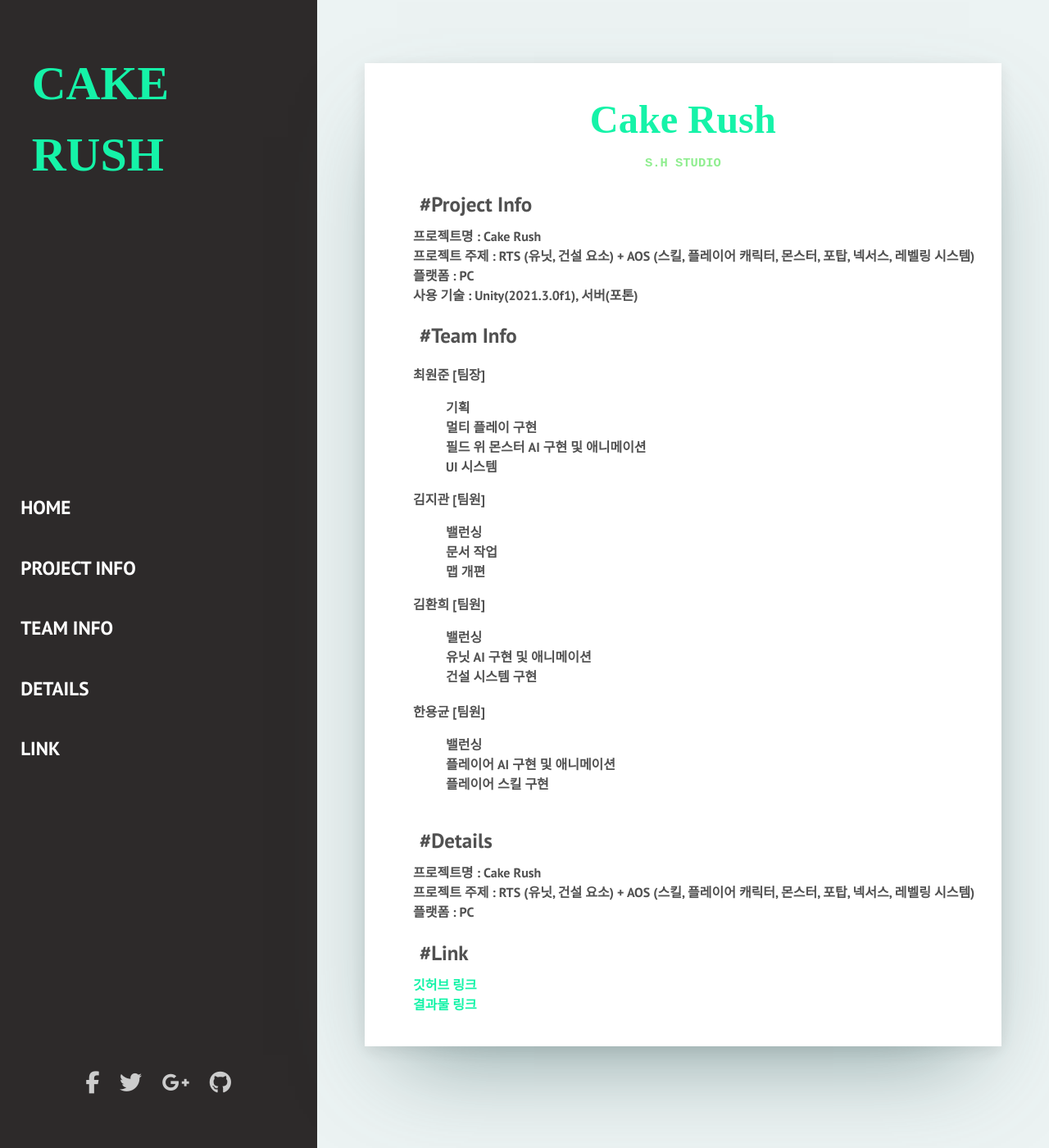
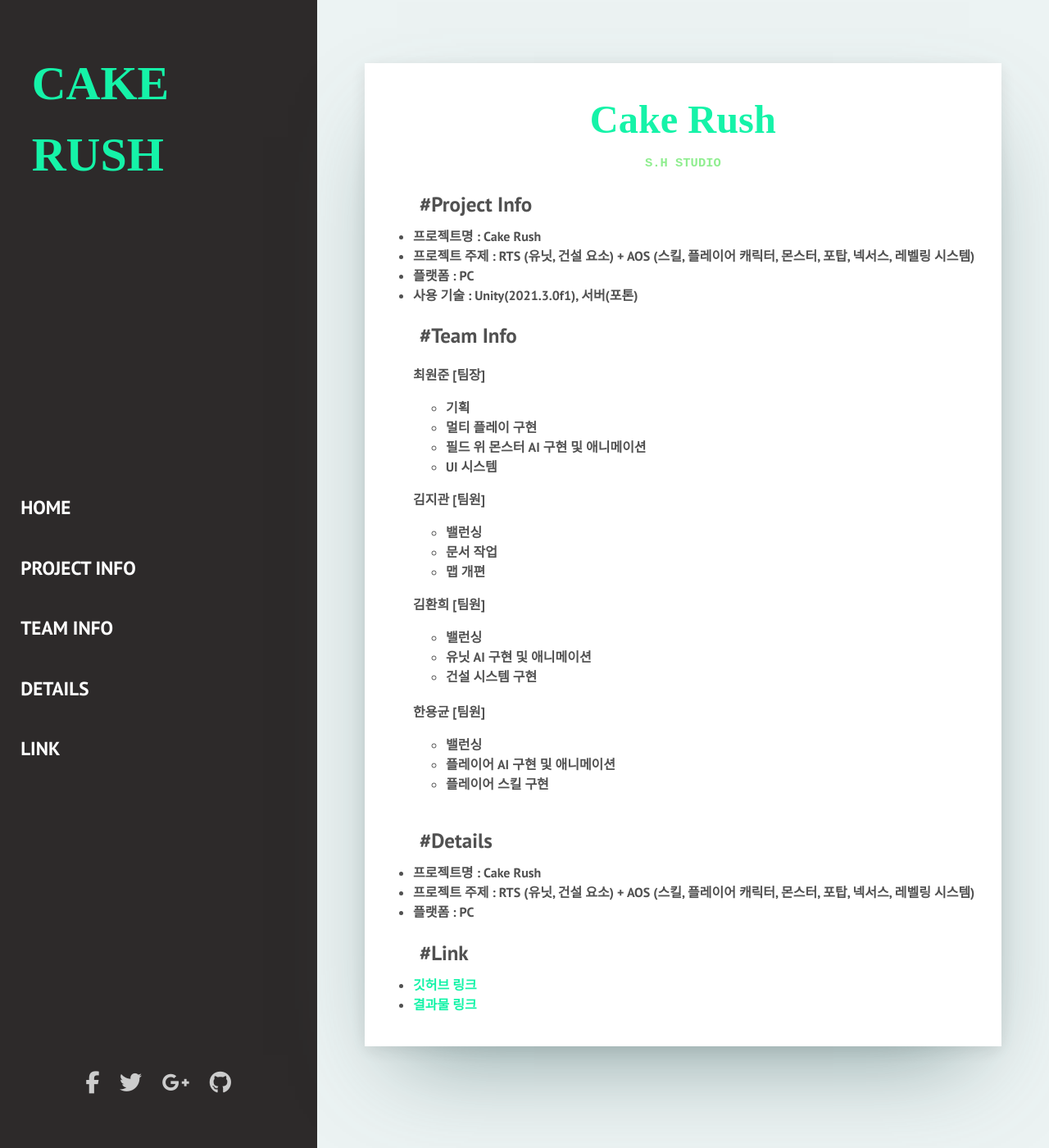
Before and after one commit to yong-gyun/Cake-Rush, a Jekyll site: the page built from index.html, in a window 1280 px wide and 1400 px high. Shown: the whole window at 82% size. Built offline with Jekyll 4.4.1, drawn with Linux system fonts in a browser that asks for light colours; nearby versions of some CDN libraries; some web fonts are replaced; library files that are not in the unit come from our copies; the list of posts is cut into pages by our own code.

Commit message:
Update main.css

```diff
--- a/assets/css/main.css
+++ b/assets/css/main.css
@@ -38,13 +38,6 @@
   margin: 0.67em 0;
 }
 
-li{
-  font-size: 18px;
-}
-
-ul{
-  list-style: none;
-}
 /* Grouping content
    ========================================================================== */
 /**
```
